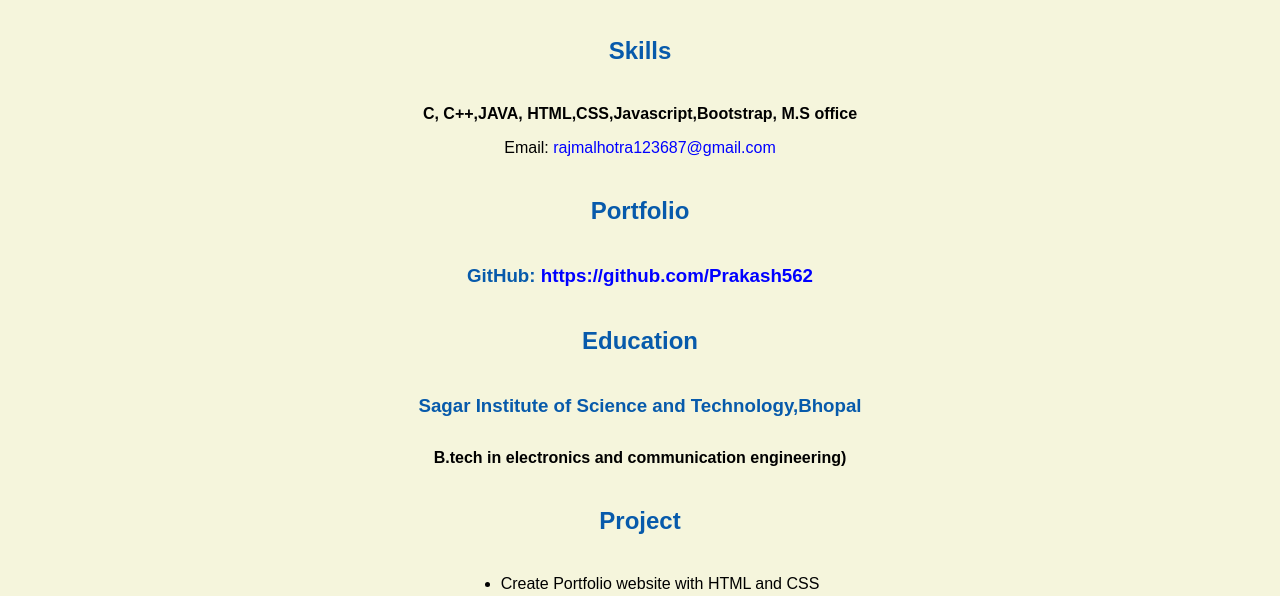
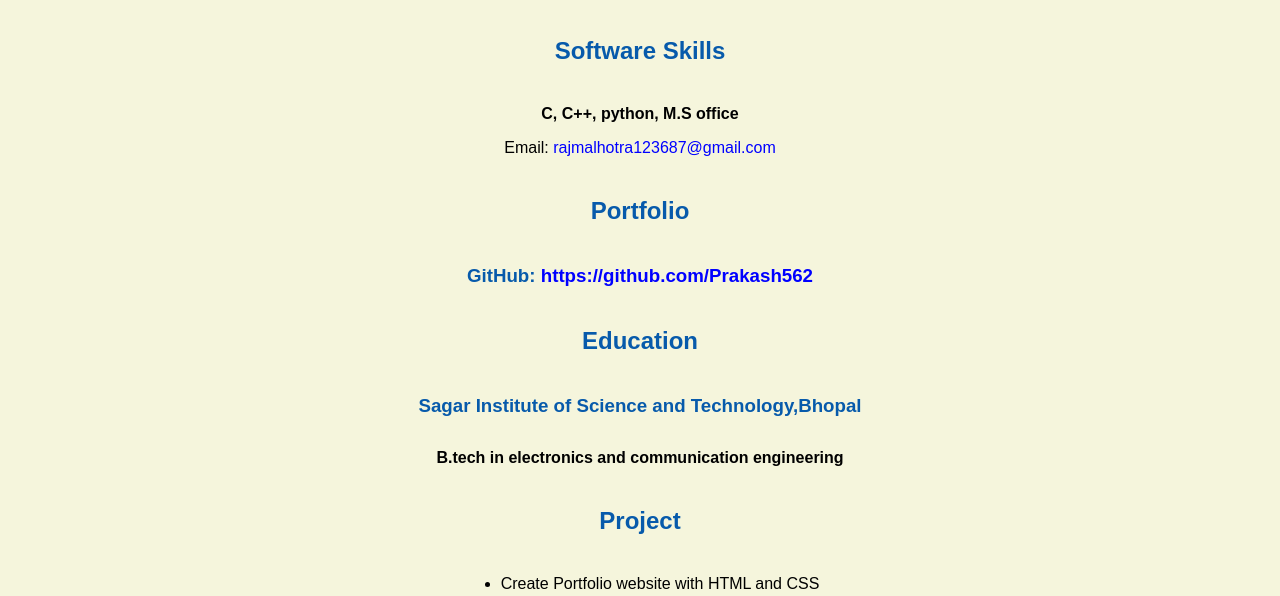
Before and after one commit to Prakash562/Prakash562.github.io, a plain HTML site: page resume.html in a window 1280 px wide. Shown: the part 204-800 px from the top of the page. Drawn offline with Linux system fonts and the light colour scheme.

Commit message:
Update resume.html

```diff
--- a/resume.html
+++ b/resume.html
@@ -20,8 +20,8 @@
     <img src="images/indrajeet resume pic.jpg" alt="indrajeet resume pic" width="55%">
 
     <h1>prakash Kumar</h1>
-    <h2>Skills</h2>
-    <h4>C, C++,JAVA, HTML,CSS,Javascript,Bootstrap, M.S office </h4>
+    <h2>Software Skills</h2>
+    <h4>C, C++, python, M.S office </h4>
 
     <p>Email: <a href="rajmalhotra123687@gmail.com" target="_blank">rajmalhotra123687@gmail.com</a></p>
 
@@ -32,7 +32,7 @@
     <h2>Education</h2>
 
     <h3>Sagar Institute of Science and Technology,Bhopal</h3>
-    <h4>B.tech in electronics and communication engineering)</h4>
+    <h4>B.tech in electronics and communication engineering</h4>
 
     <h2>Project</h2>
 
```
